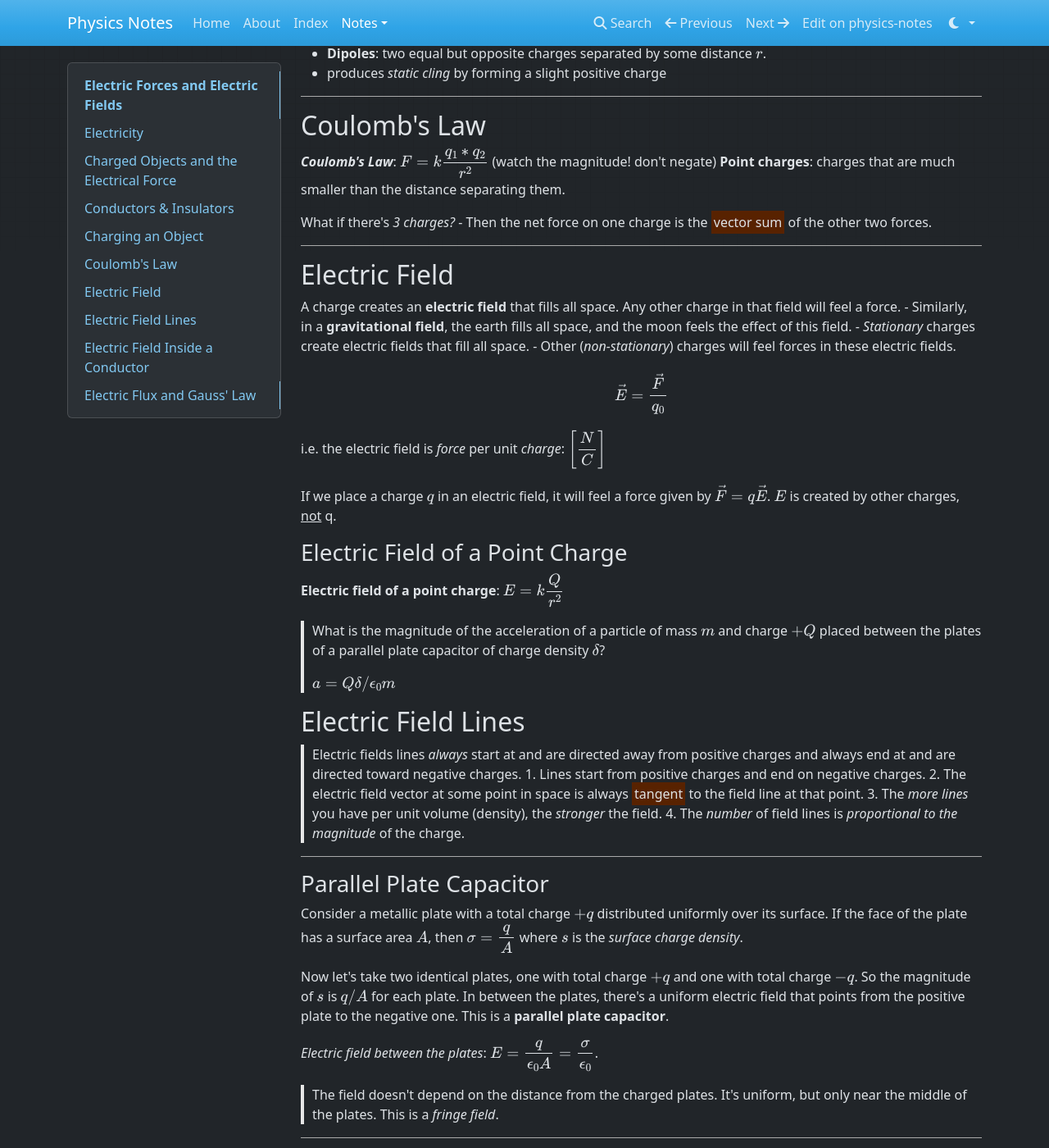
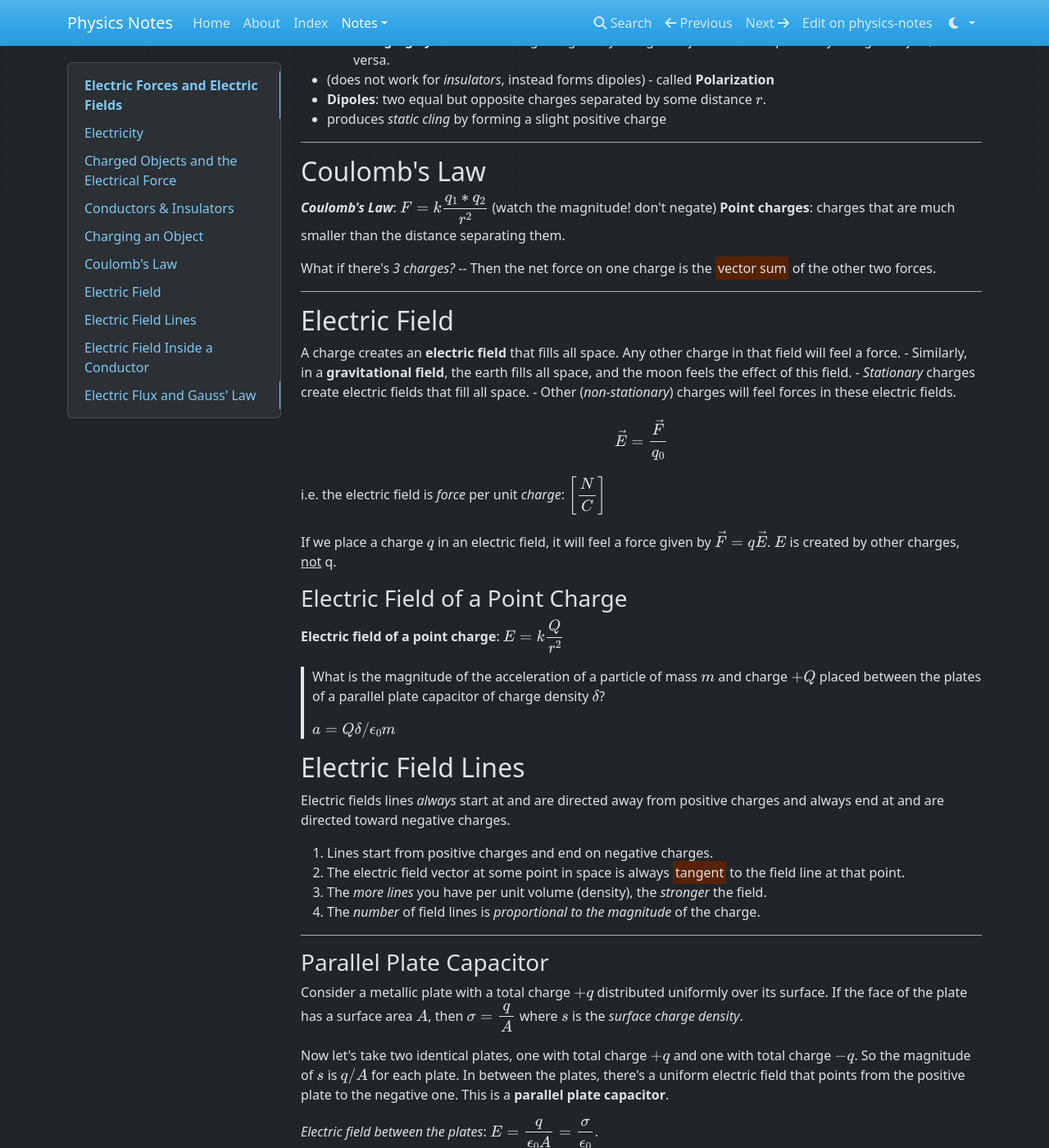
Before and after one commit to t-z-scott/physics-notes, an MkDocs documentation site: the page built from docs/notes/ch18.md, in a window 1280 px wide and 1400 px high, scrolled down 1134 px. Shown: the whole window at 82% size. Built offline with MkDocs 1.6.1, drawn with Linux system fonts in a browser that asks for light colours; nearby versions of some CDN libraries; formulas are drawn with MathJax 3.

Commit message:
docs update

```diff
--- a/docs/notes/ch18.md
+++ b/docs/notes/ch18.md
@@ -4,14 +4,16 @@
 The electrical nature of matter is inherent in atomic structure.
 
 **Proton's charge**: $+1e$ = $+1.602*10^{-19}\ C$ (Coulombs)
+
 **Electron's charge**: $-1e$ = $-1.602*10^{-19}\ C$
+
 **Neutron's charge**: none
 
 Removing an electron from a neutral atom (where number of protons = number of electrons) yields a positively charged ion, called **electrification**. This results in a *transfer* of charge, not a *creation* of charge.
 
 > Charge can neither be created or destroyed.
 >
->  -  *Law of Conservation of Electrical Charge*
+>  - *Law of Conservation of Electrical Charge*
 
 
 ---
@@ -21,7 +23,7 @@ Removing an electron from a neutral atom (where number of protons = number of el
 
 > Objects with excess charge will exert forces on each other.
 >
->  -  *Electrical Force* (like gravitational force)
+>  - *Electrical Force* (like gravitational force)
 
 Opposite charges <mark>attract</mark>, like charges <mark>repel</mark>. There are two types - attractive and repulsive.
 
@@ -67,7 +69,7 @@ Generally, good thermal conductors are good electrical conductors.
 **_Coulomb's Law_**: $F=k\dfrac{q_1*q_2}{r^2}$ (watch the magnitude! don't negate)
 **Point charges**: charges that are much smaller than the distance separating them.
 
-What if there's *3 charges?* - Then the net force on one charge is the <mark>vector sum</mark> of the other two forces.
+What if there's *3 charges?* -- Then the net force on one charge is the <mark>vector sum</mark> of the other two forces.
 
 
 ---
@@ -98,11 +100,12 @@ If we place a charge $q$ in an electric field, it will feel a force given by $\v
 
 ## Electric Field Lines
 
-> Electric fields lines *always* start at and are directed away from positive charges and always end at and are directed toward negative charges.
->1. Lines start from positive charges and end on negative charges.
->2. The electric field vector at some point in space is always <mark>tangent</mark> to the field line at that point.
->3. The *more lines* you have per unit volume (density), the *stronger* the field.
->4. The *number* of field lines is *proportional to the magnitude* of the charge.
+Electric fields lines *always* start at and are directed away from positive charges and always end at and are directed toward negative charges.
+
+1. Lines start from positive charges and end on negative charges.
+2. The electric field vector at some point in space is always <mark>tangent</mark> to the field line at that point.
+3. The *more lines* you have per unit volume (density), the *stronger* the field.
+4. The *number* of field lines is *proportional to the magnitude* of the charge.
 
 
 ---
```
Also changed, not shown: docs/about.md (+6 -0 lines), docs/index.md (+7 -2 lines), docs/notes/ch19.md (+4 -2 lines), docs/notes/ch20.md (+5 -2 lines), docs/topics.md (+4 -4 lines).
